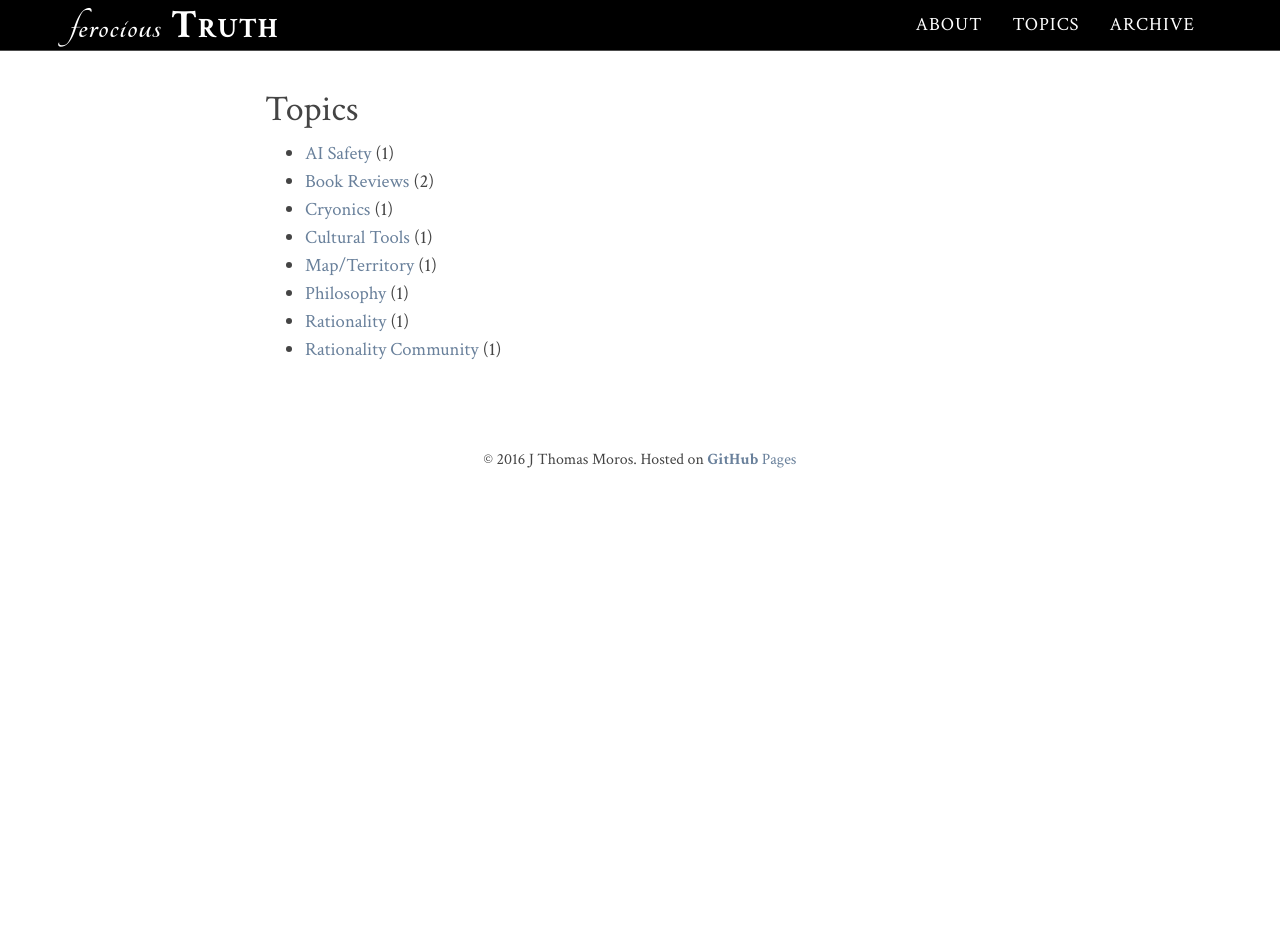
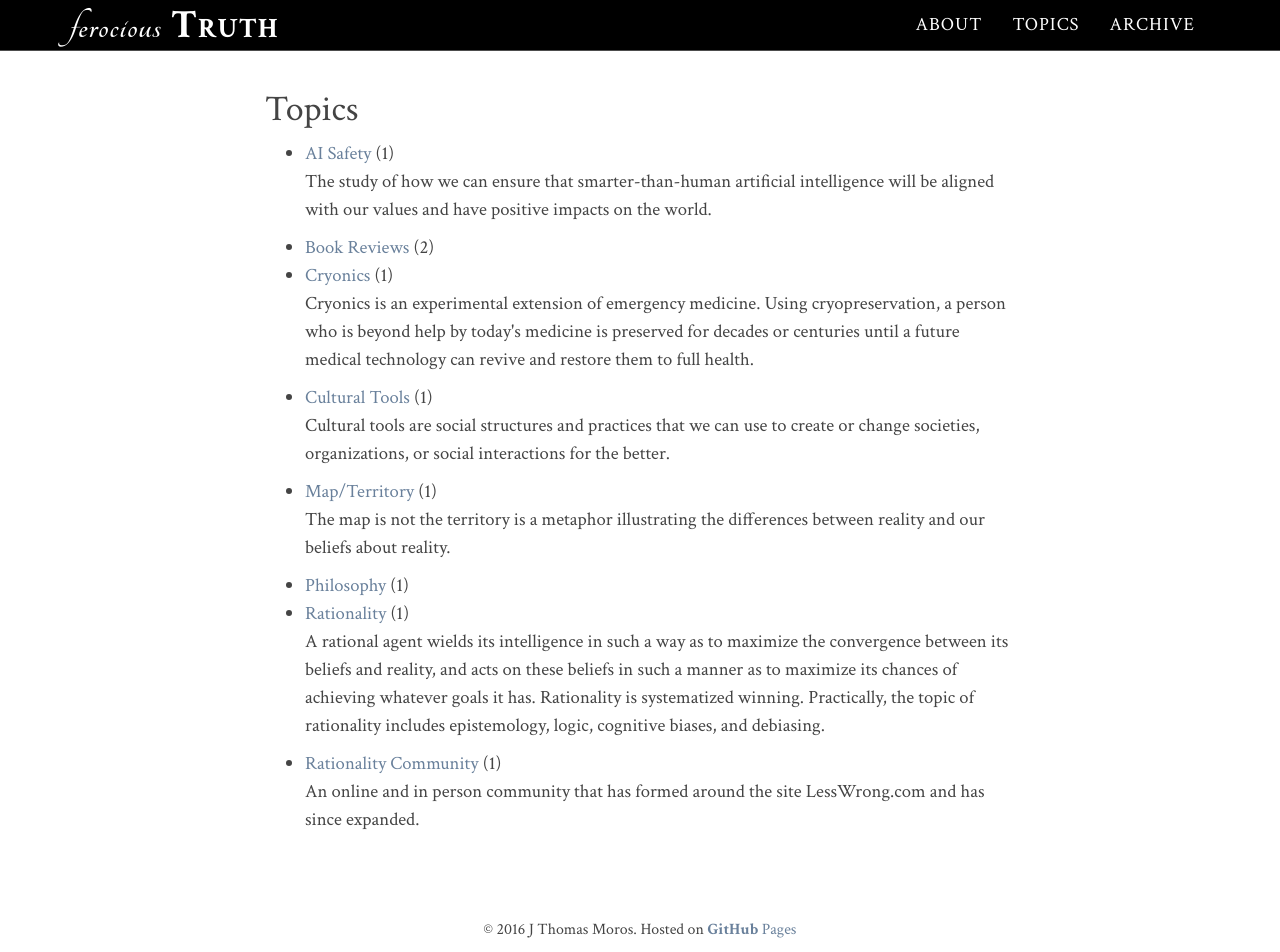
Before and after one commit to FerociousTruth/FerociousTruth.github.io, a Jekyll site: the page built from topics/index.html, in a window 1280 px wide and 952 px high. Built offline with Jekyll 4.4.1, drawn with Linux system fonts in a browser that asks for light colours; nearby versions of some CDN libraries; comment, search, counter and statistics services are not loaded.

Commit message:
add descriptions for post topics

```diff
--- /dev/null
+++ b/_data/post-tags.yml
@@ -0,0 +1,26 @@
+ai-safety:
+  description: >
+    The study of how we can ensure that smarter-than-human artificial intelligence will be aligned with
+    our values and have positive impacts on the world.
+cryonics:
+  description: >
+    Cryonics is an experimental extension of emergency medicine. Using cryopreservation,
+    a person who is beyond help by today's medicine is preserved for decades or centuries
+    until a future medical technology can revive and restore them to full health.
+cultural-tools:
+  description: >
+    Cultural tools are social structures and practices that we can use to create or change societies,
+    organizations, or social interactions for the better.
+map-territory:
+  description: >
+    The map is not the territory is a metaphor illustrating the differences between reality and our
+    beliefs about reality.
+rationality:
+  description: >
+    A rational agent wields its intelligence in such a way as to maximize the convergence between
+    its beliefs and reality, and acts on these beliefs in such a manner as to maximize its chances
+    of achieving whatever goals it has. Rationality is systematized winning.  Practically, the topic
+    of rationality includes epistemology, logic, cognitive biases, and debiasing.
+rationality-community:
+  description: >
+    An online and in person community that has formed around the site LessWrong.com and has since expanded.
--- a/_layouts/blog-topic.html
+++ b/_layouts/blog-topic.html
@@ -6,6 +6,11 @@ layout: page
 	<h1>Topic: {{page.topic-title}}</h1>
 	{% else %}
 	<h1>Topic: {{page.topic}}</h1>
+	{% endif %}
+	{% assign topicSlug = page.topic | downcase | replace: ' ', '-' | replace: '.', '-' | replace: '/', '-' %}
+	{% assign description = site.data.post-tags[topicSlug].description %}
+	{% if description %}
+		<p>{{ description }}</p>
 	{% endif %}
 {% for post in site.tags[page.topic] %}
 	{% capture this_year %}{{ post.date | date: "%Y" }}{% endcapture %}
--- a/topics/index.html
+++ b/topics/index.html
@@ -6,7 +6,7 @@ sitemap:
 ---
 {% capture tags %}
   {% for tag in site.tags %}
-    {{ tag[0] | replace: ' ', '_' }}
+    {{ tag | first | replace: ' ', '_' }}
   {% endfor %}
 {% endcapture %}
 {% assign sortedtags = tags | split:' ' | sort %}
@@ -16,7 +16,13 @@ sitemap:
 		{% for escapedTag in sortedtags %}
 			{% assign tag = escapedTag | replace: '_', ' ' %}
 			{% assign tagSlug = tag | downcase | replace: ' ', '-' | replace: '.', '-' | replace: '/', '-' %}
-			<li><a href="/topics/{{tagSlug}}/" class="internal">{{tag}}</a> <span class="count">({{site.tags[tag].size}})</span></li>
+			<li>
+				<a href="/topics/{{tagSlug}}/" class="internal">{{tag}}</a> <span class="count">({{ site.tags[tag].size }})</span>
+				{% assign description = site.data.post-tags[tagSlug].description %}
+				{% if description %}
+					<p>{{ description }}</p>
+				{% endif %}
+		</li>
 		{% endfor %}
 	</ul>
 </div>
```
Also changed, not shown: thought-experiments/index.html (line endings or trailing spaces).
